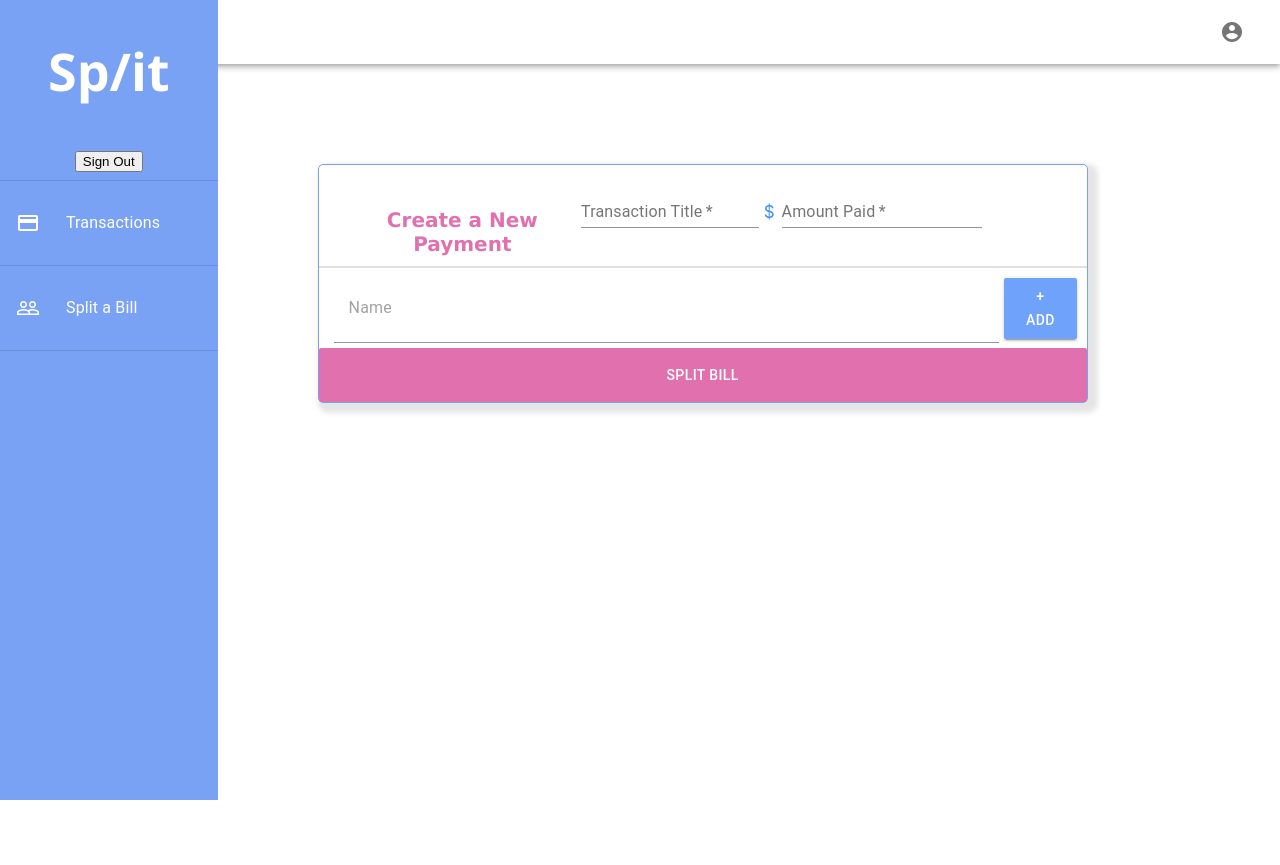
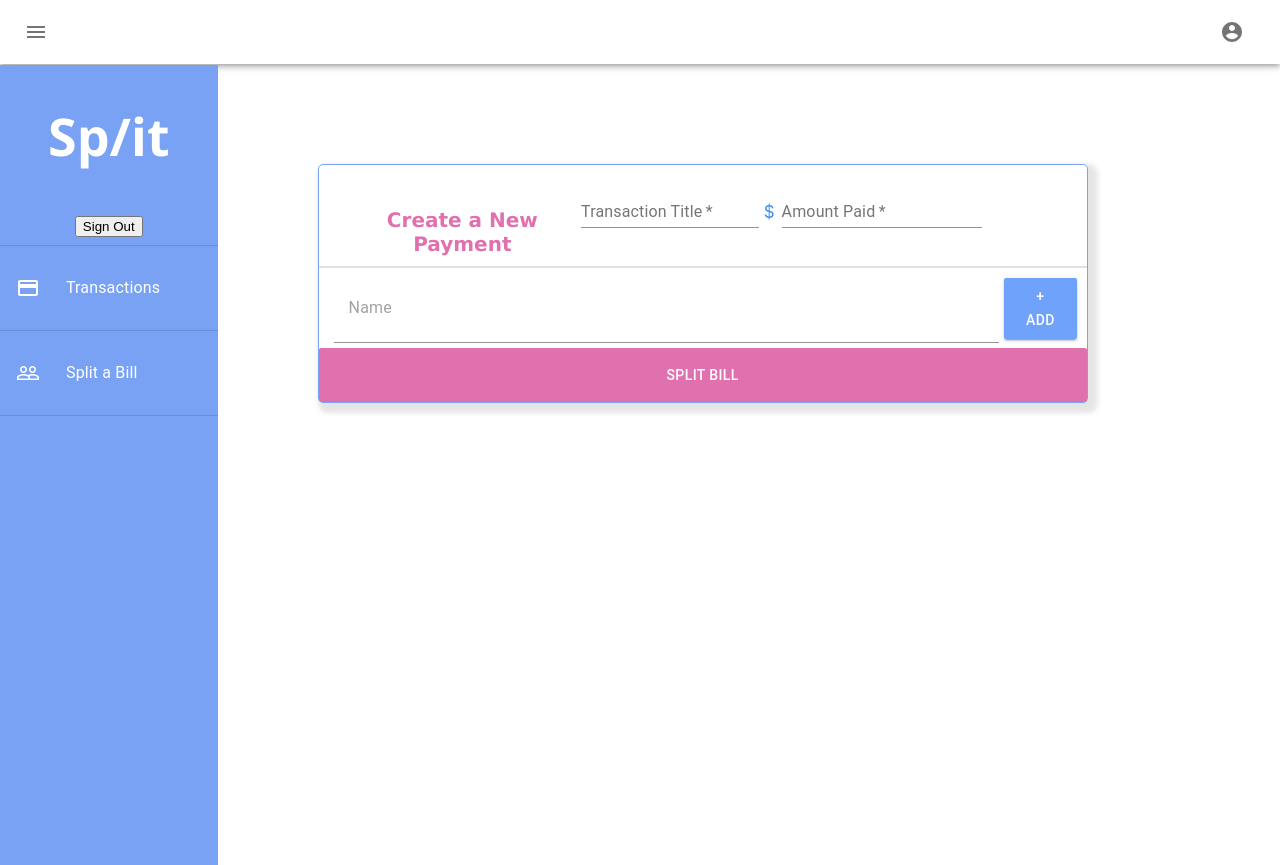
Before and after one commit to se701-group6/A2, a React (Create React App) app in the folder split-webapp/split/: page /#/home/split in a window 1280 px wide. Before the commit the page ends 800 px from the top, so only its background shows below. Built offline with nearby package versions, Linux system fonts and the light colour scheme.

Commit message:
Added margin top to side bar so that it no longer overlaps with header

```diff
--- a/split-webapp/split/src/App.css
+++ b/split-webapp/split/src/App.css
@@ -43,6 +43,7 @@
   height: 100%;
   left: 0;
   top: 0;
+  margin-top: 65px;
 }
 
 .AppBar {
```
